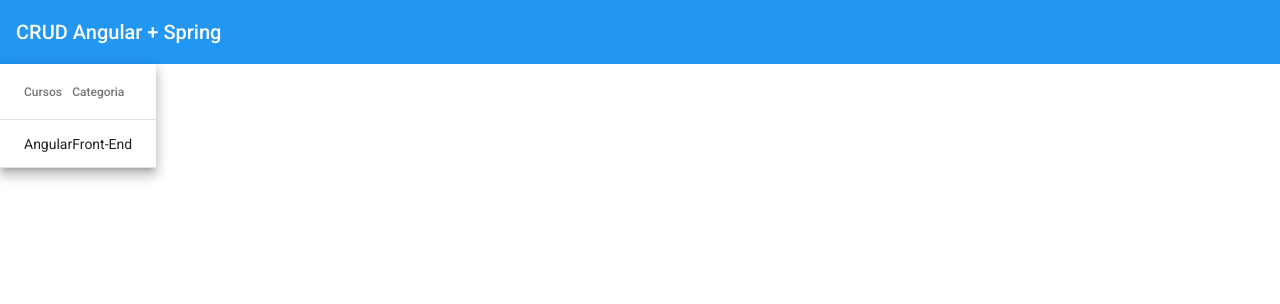
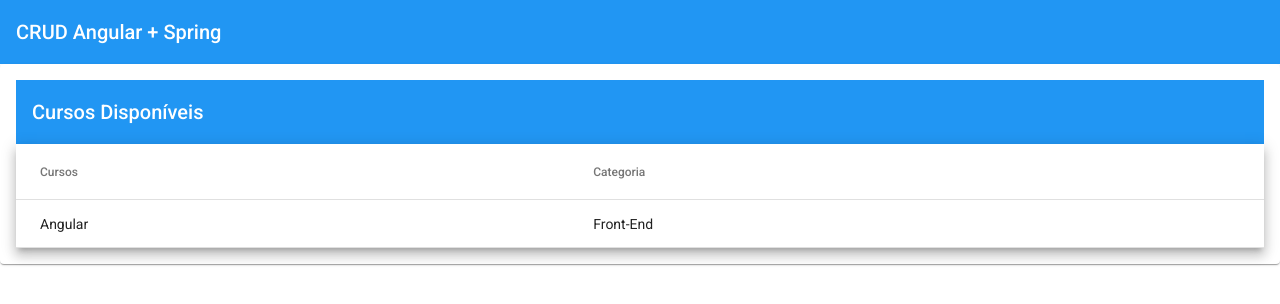
Before and after one commit to liperodrigues82/crud_angular_spring, an Angular app: page /courses in a window 1280 px wide. Shown: the top 304 px of the page. Built offline with nearby package versions, Linux system fonts and the light colour scheme.

Commit message:
css do material table e criação do módulo app material

```diff
--- a/src/app/courses/courses.module.ts
+++ b/src/app/courses/courses.module.ts
@@ -1,7 +1,7 @@
 import { CommonModule } from '@angular/common';
 import { NgModule } from '@angular/core';
-import { MatTableModule } from '@angular/material/table';
 
+import { AppMaterialModule } from './../shared/app-material/app-material.module';
 import { CoursesRoutingModule } from './courses-routing.module';
 import { CoursesComponent } from './courses/courses.component';
 
@@ -13,7 +13,7 @@
   imports: [
     CommonModule,
     CoursesRoutingModule,
-    MatTableModule
+    AppMaterialModule
   ]
 })
 export class CoursesModule { }
--- a/src/app/courses/courses/courses.component.html
+++ b/src/app/courses/courses/courses.component.html
@@ -1,3 +1,7 @@
+<mat-card>
+
+  <mat-toolbar color="primary"> Cursos Disponíveis </mat-toolbar>
+
 <table mat-table [dataSource]="courses" class="mat-elevation-z8">
 
   <!-- Name Column -->
@@ -15,3 +19,5 @@
   <tr mat-header-row *matHeaderRowDef="displayedColumns"></tr>
   <tr mat-row *matRowDef="let row; columns: displayedColumns;"></tr>
 </table>
+
+</mat-card>
--- a/src/app/courses/courses/courses.component.scss
+++ b/src/app/courses/courses/courses.component.scss
@@ -0,0 +1,3 @@
+table {
+  width: 100%;
+}
```
Also changed, not shown: src/app/shared/app-material/app-material.module.ts (added, +13 -0 lines).
